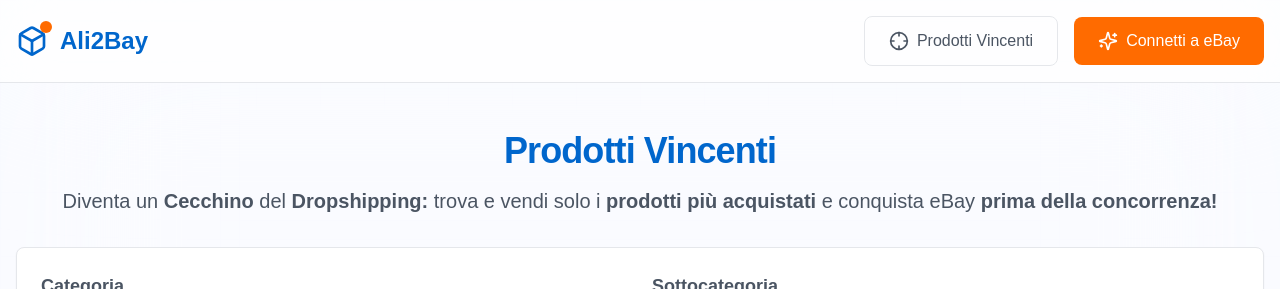
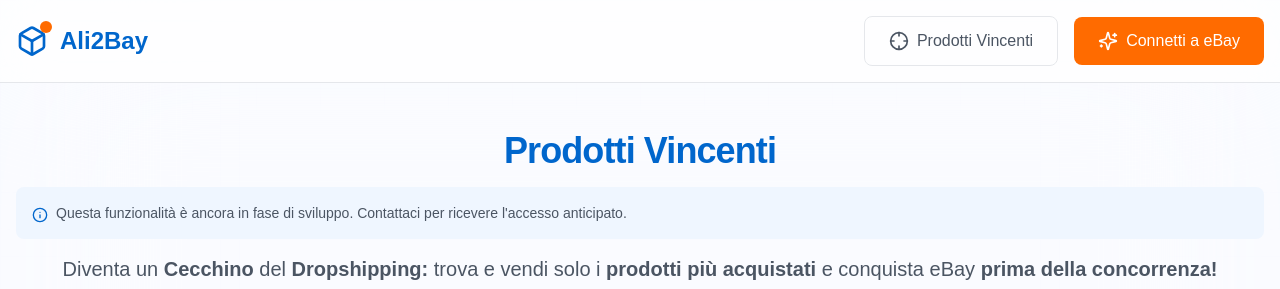
Before and after one commit to lorenzohauradou/ali2bay, a Next.js app: page /prodotti-vincenti in a window 1280 px wide. Shown: the top 289 px of the page. Built offline with nearby package versions, Linux system fonts and the light colour scheme; no server answers.

Commit message:
ProTip_winnings

```diff
--- a/app/components/WinnerProducts/Winning.tsx
+++ b/app/components/WinnerProducts/Winning.tsx
@@ -4,6 +4,7 @@
 import { ArrowRight } from "lucide-react"
 import Image from "next/image"
 import Link from "next/link"
+import ProTip from "@/app/components/ui/ProTip"
 
 type Category = {
   id: string
@@ -70,6 +71,9 @@
           <h2 className="text-4xl font-bold tracking-tight text-[#0066CC]">
             Prodotti Vincenti
           </h2>
+          <ProTip>
+            Questa funzionalità è ancora in fase di sviluppo. Contattaci per ricevere l&apos;accesso anticipato.
+          </ProTip>
           <p className="text-xl text-gray-600">
             Diventa un <span className="font-semibold text-gray-600">Cecchino</span> del <span className="font-semibold text-gray-600">Dropshipping:</span> trova e vendi solo i <span className="font-semibold text-gray-600">prodotti più acquistati</span> e conquista eBay <span className="font-semibold text-gray-600">prima della concorrenza!</span>
           </p>
```
